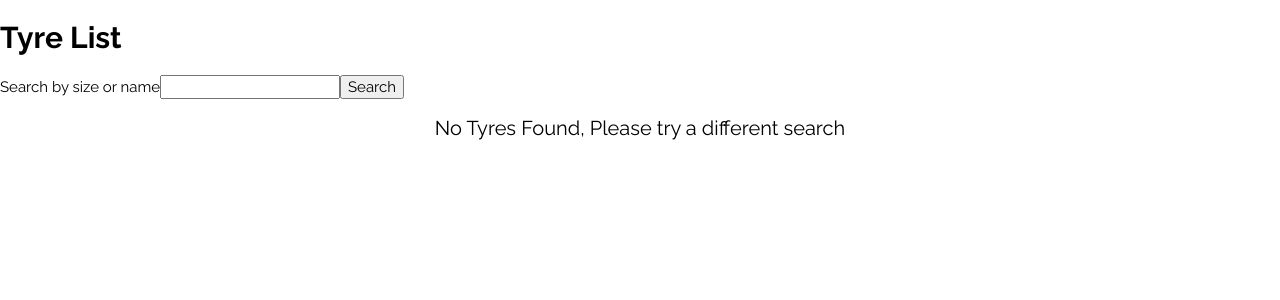
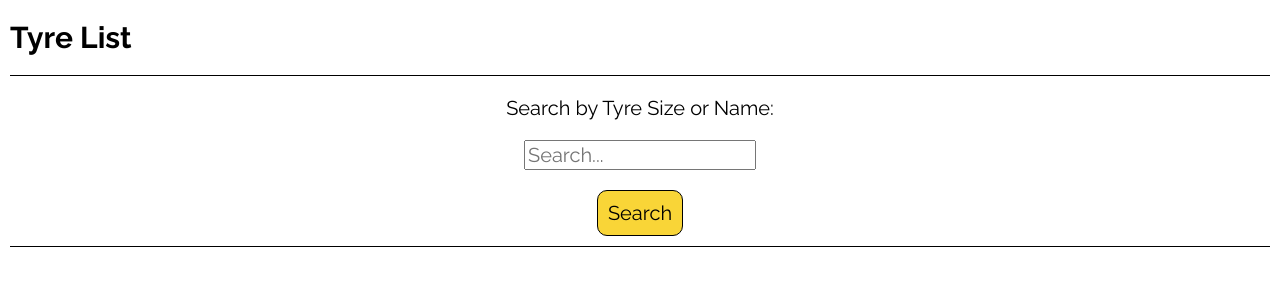
Before and after one commit to vuli-russell/motorEasy-react, a React (Create React App) app in the folder react-app/: page / in a window 1280 px wide. Shown: the top 300 px of the page. Built offline with nearby package versions, Linux system fonts and the light colour scheme.

Commit message:
search bar and header styling

```diff
--- a/react-app/src/App.jsx
+++ b/react-app/src/App.jsx
@@ -10,11 +10,13 @@ function App() {
   const [ currentPage, setCurrentPage ] = useState(1);
   const [ searchStr, setSearchStr ] = useState(null);
   const [ hasSearched, setHasSearched ] = useState(false)
+  const [ isLoading, setIsLoading ] = useState(false)
 
   useEffect(() => {
     if(hasSearched){
+      setIsLoading(true)
       getTyres(searchStr,currentPage).then(data => {
-
+        setIsLoading(false)
         if(data==="error"){
           alert("Error Fetching Data");
         }else {
@@ -34,8 +36,8 @@ function App() {
   return (
     <>
       <Header />
-      <Search setSearchStr={setSearchStr} setHasSearched={setHasSearched} setCurrentPage={setCurrentPage}/>
-      <TyreList tyreData={tyreData} currentPage={currentPage} setCurrentPage={setCurrentPage} />
+      <Search setSearchStr={setSearchStr} setHasSearched={setHasSearched} setCurrentPage={setCurrentPage} hasSearched={hasSearched}/>
+      {hasSearched ? <TyreList tyreData={tyreData} currentPage={currentPage} setCurrentPage={setCurrentPage} isLoading={isLoading}/> : null}
     </>
   );
 }
--- a/react-app/src/components/Header/Header.jsx
+++ b/react-app/src/components/Header/Header.jsx
@@ -4,7 +4,9 @@ import styles from "./Header.module.scss";
 const Header = (props) => {
 
   return (
-    <h1>Tyre List</h1>
+    <header className={styles.header}>
+      <h1>Tyre List</h1>
+    </header>
   );
 };
 
--- a/react-app/src/components/Header/Header.module.scss
+++ b/react-app/src/components/Header/Header.module.scss
@@ -0,0 +1,6 @@
+@import "../../assets/styles/styles.scss";
+
+.header{
+    border-bottom: 1px solid black;
+    margin: $base-spacing;
+}
--- a/react-app/src/components/Search/Search.jsx
+++ b/react-app/src/components/Search/Search.jsx
@@ -2,7 +2,7 @@ import React, { useState } from "react";
 import styles from "./Search.module.scss";
 
 const Search = (props) => {
-  const { setSearchStr, setHasSearched, setCurrentPage } = props;
+  const { setSearchStr, setHasSearched, setCurrentPage, hasSearched } = props;
 
   const [searchInputValue, setSearchInputValue] = useState("")
 
@@ -18,14 +18,12 @@ const Search = (props) => {
   }
 
   return (
-    <div>
+    <div className={`${styles.searchBar} ${hasSearched ? styles.searched : null}`}>
       <form onSubmit={handleFormSubmit}>
-        <label>
-          Search by size or name
-          <input type="text" onChange={handleSearchInput} />
-        </label>
-        {/* might cahnge search to be on change, depending on performance */}
-        <input type="submit" value="Search"/>
+        <label htmlFor="search" >Search by Tyre Size or Name:</label>
+        <input type="text" id="search" placeholder="Search..." onChange={handleSearchInput} />
+        {/* might change search to be on change, depending on performance */}
+        <input className={styles.button} type="submit" value="Search"/>
       </form>
     </div>
   );
--- a/react-app/src/components/Search/Search.module.scss
+++ b/react-app/src/components/Search/Search.module.scss
@@ -0,0 +1,23 @@
+@import "../../assets/styles/styles.scss";
+
+.searchBar {
+    margin: $base-spacing;
+    border-bottom: 1px solid black;
+
+    form {
+        display: flex;
+        flex-direction: column;
+        align-items: center;
+
+        > * {
+            font-size: $header-size;
+            margin: 10px;
+        }
+    }
+
+    &.searched{
+        form {
+            flex-direction: row;
+        }
+    }
+}
--- a/react-app/src/components/TyreList/TyreList.jsx
+++ b/react-app/src/components/TyreList/TyreList.jsx
@@ -3,23 +3,34 @@ import styles from "./TyreList.module.scss";
 import TyreCard from "./TyreCard";
 
 const TyreList = (props) => {
-  const { tyreData, currentPage, setCurrentPage } = props;
+  const { tyreData, currentPage, setCurrentPage, isLoading } = props;
 
   const handleLoadMoreClick = () => {
     setCurrentPage(currentPage + 1);
   }
 
-  return (
-    <div className={styles.tyreList}>
-      {tyreData.length ?
+  const getTyreListJSX = () => {
+    if(tyreData.length){
+      return(
         <>
           <div className={styles.cardGallery}>
             {tyreData.map(tyre => <TyreCard key={tyre._id} tyre={tyre} />)}
           </div>
           <button className={styles.button} onClick={handleLoadMoreClick}>Load More</button>
-        </>
-      :
-        <h2>No Tyres Found, Please try a different search</h2>}
+          <h2>{isLoading ? "Loading..." : null}</h2>
+       </>
+      )
+    }else {
+      return(
+        <h2>{isLoading ? "Loading..." : "No Tyres Found, Please try a different search"}</h2>
+      )
+    }
+  }
+
+
+  return (
+    <div className={styles.tyreList}>
+      {getTyreListJSX()}
     </div>
   );
 };
--- a/react-app/src/components/TyreList/TyreList.module.scss
+++ b/react-app/src/components/TyreList/TyreList.module.scss
@@ -10,5 +10,6 @@
         display: flex;
         flex-wrap: wrap;
         justify-content: space-evenly;
+        width: 100%;
     }
 }
```
Also changed, not shown: react-app/src/assets/images/undraw_off_road_9oae.svg (added), 1 other file (tests, documents, lock files or other folders).
